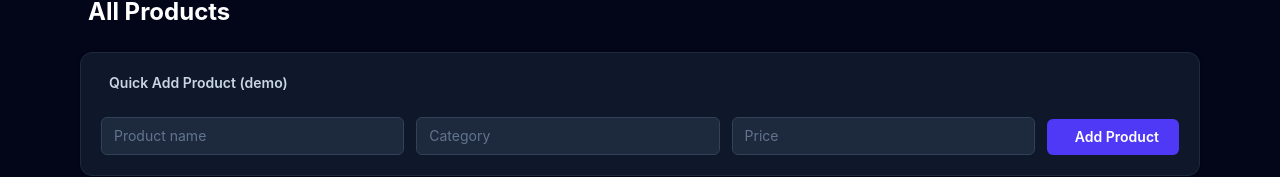
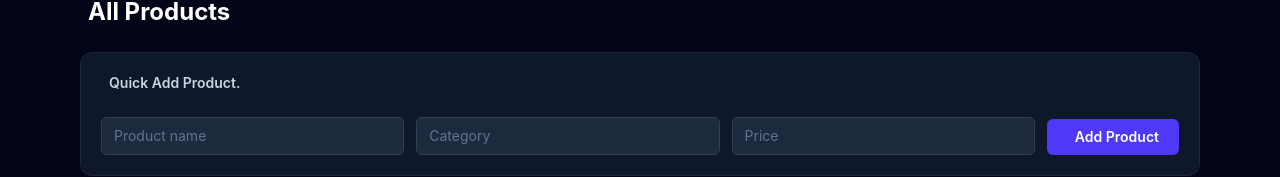
Before and after one commit to abdullah2302/week9, a React (Vite) app: page /products in a window 1280 px wide. Shown: the part 125-302 px from the top of the page. Built offline with nearby package versions, Linux system fonts and the light colour scheme.

Commit message:
fix: update text in ProductForm for clarity and remove "demo" reference

```diff
--- a/src/components/Hero.jsx
+++ b/src/components/Hero.jsx
@@ -59,12 +59,12 @@ function Hero() {
                         index === current ? "opacity-100" : "opacity-0"
                     }`}
                 >
-                    {/* Small screens: plain gradient, no image */}
+
                     <div
                         className={`absolute inset-0 bg-gradient-to-br md:hidden ${slide.gradient}`}
                     ></div>
 
-                    {/* Medium screens and up: banner image */}
+
                     <div
                         className="absolute inset-0 hidden bg-cover bg-center md:block"
                         style={{ backgroundImage: `url(${slide.image})` }}
--- a/src/components/ProductForm.jsx
+++ b/src/components/ProductForm.jsx
@@ -32,7 +32,7 @@ function ProductForm({ onAddProduct }) {
             <div className="flex-1 basis-full">
                 <p className="mb-3 flex items-center gap-2 text-sm font-semibold text-slate-300">
                     <i className="fa-solid fa-plus text-indigo-400"></i>
-                    Quick Add Product (demo)
+                    Quick Add Product.
                 </p>
             </div>
 
```
